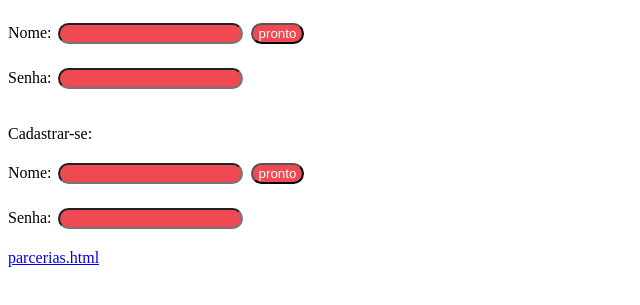
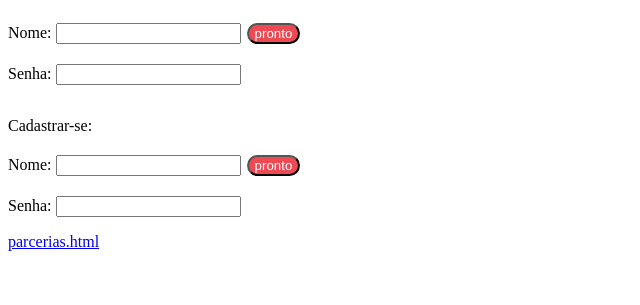
Before and after one commit to amiigus/amiigus.github.io, a plain HTML site: page index.html in a window 1280 px wide. Shown: the part 69-374 px from the top of the page, without its empty margins (0-640 px from the left). Drawn offline with Linux system fonts and the light colour scheme.

Commit message:
Update index.html
Signed-off-by: amiigus <murilo.226321@alunosatc.edu.br>

```diff
--- a/index.html
+++ b/index.html
@@ -9,21 +9,21 @@
         <h1>Login</h1>
     <form class="Nome">
         <p> Nome:
-            <input type="text" id="inNome" class="imputcolor">
+            <input type="text" id="inNome" class="imputext">
             <input type="submit" id="submitlogin" value="pronto" class="imputcolor">
         </p>
         <p> Senha:
-            <input type="password" id="inSenha" class="imputcolor">
+            <input type="password" id="inSenha" class="imputext">
         </form>
         <form class="cadastrar">
     </div>
         <div class="item2">
             <p>Cadastrar-se:</p>
           <p>  Nome:
-            <input type="text" id="inNomec" class="imputcolor">
+            <input type="text" id="inNomec" class="imputext">
             <input type="submit" id="prontoc" value="pronto" class="imputcolor">
             <p>Senha:
-            <input type="password" id="inSenhac" class="imputcolor">
+            <input type="password" id="inSenhac" class="imputext">
         </p>
         </form>
         </div>
```
